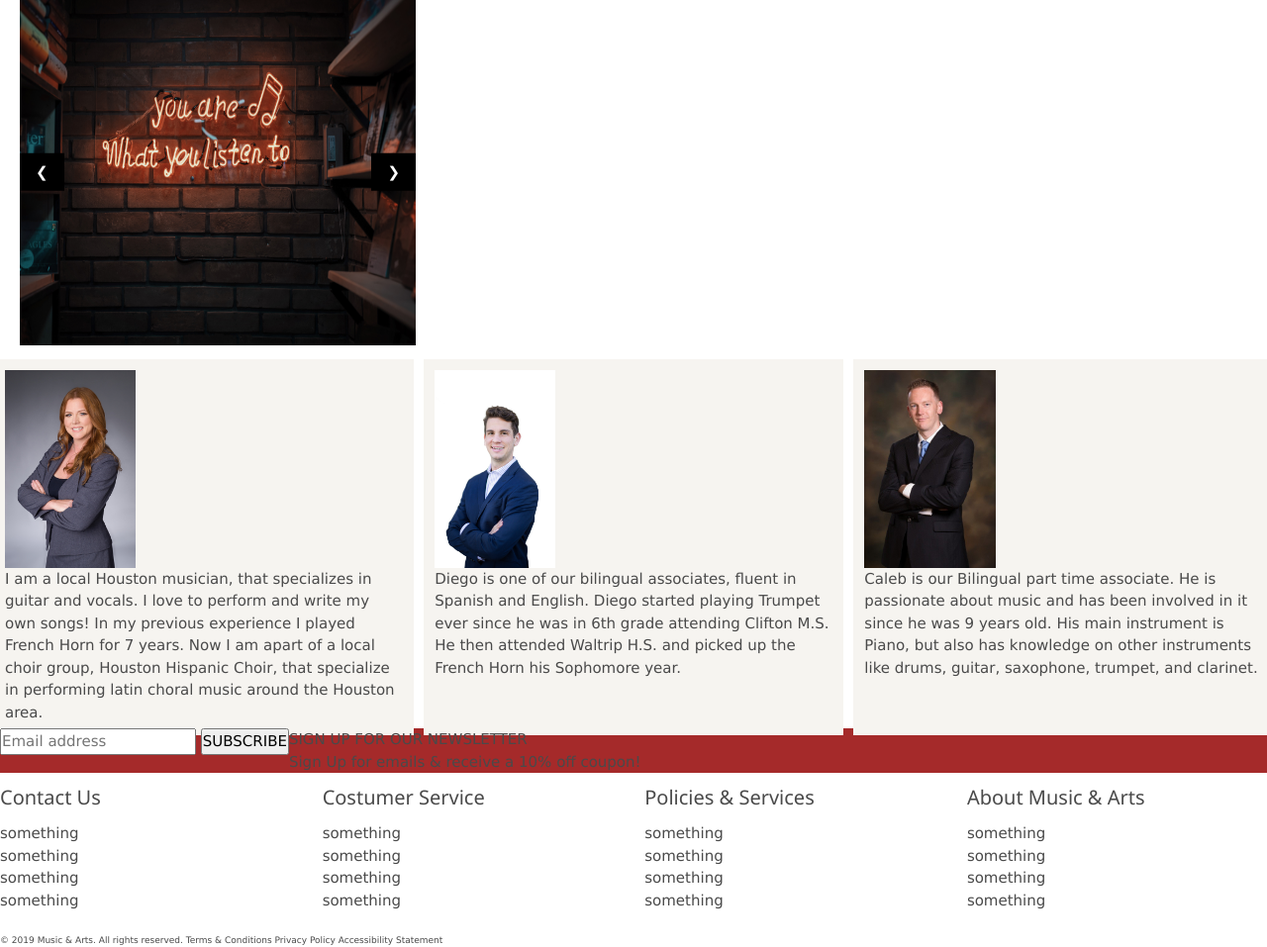
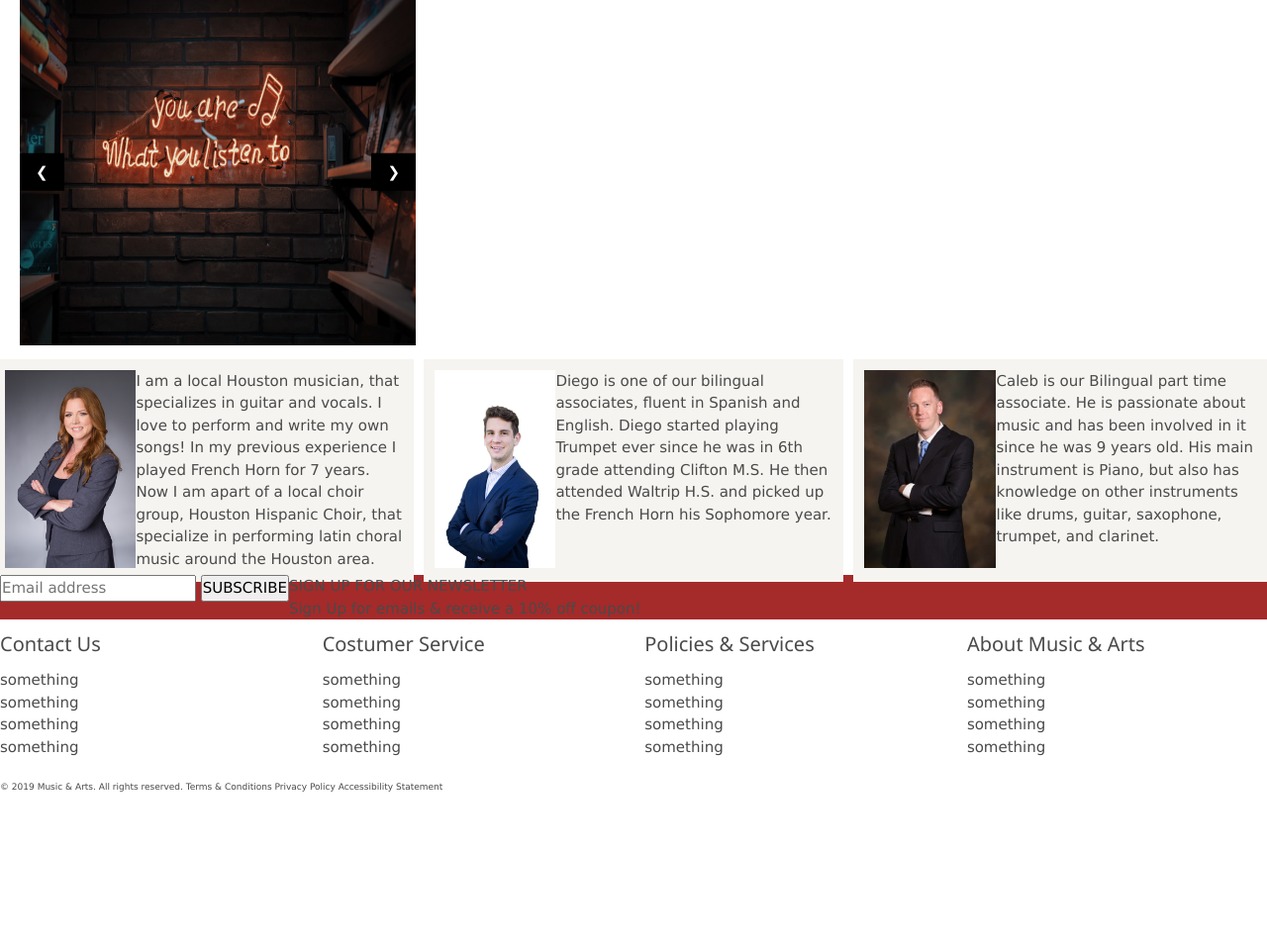
Before and after one commit to Aaron033/porfolio, a PHP site: page /html/music.html in a window 1280 px wide. Shown: the part 119-1076 px from the top of the page at 99% size. After the commit the page ends 919 px from the top, so only its background shows below. Run offline with PHP 8.4, Linux system fonts and the light colour scheme; some libraries are stand-ins or nearby versions.

Commit message:
flex-direction added

```diff
--- a/css/music.css
+++ b/css/music.css
@@ -44,29 +44,28 @@ background: #3333 ;
 	flex-direction: row;
 
 }
-
+.sales .column {
+ display: flex;
+ flex-direction: row;
+}
 .sales img {
 height: 200px;
 }
-.sales div{
+.sales .column{
+
 	background: #F6F4F0;
 	margin:5px;
 }
-.search-footer {
 
 
-}
-.newsletterPro {
 
-}
 @media screen and (max-width: 768px) {
 	.columna {
 
 		display: flex;
 		flex-direction: column;
+	}
 
-
-	}
 
 	.column{
 text-align: center;
--- a/html/music.html
+++ b/html/music.html
@@ -118,14 +118,16 @@
                     <button class="w3-button w3-black w3-display-right" onclick="plusDivs(1)">&#10095;</button>
                 </div>
 
-                <div class="columns sales">
+                <div class="columns sales ">
                   <div class="column">
 <img src="../images/salesperson3.jpg" alt="">
+<div>
 <p>I am a local Houston musician, that specializes in guitar and vocals.
   I love to perform and write my own songs! In my previous experience I
   played French Horn for 7 years. Now I am apart of a local choir group,
   Houston Hispanic Choir, that specialize in performing latin choral music
   around the Houston area.</p>
+</div>
                   </div>
                   <div class="column">
                     <img src="../images/salesperson4.jpg" alt="">
```
